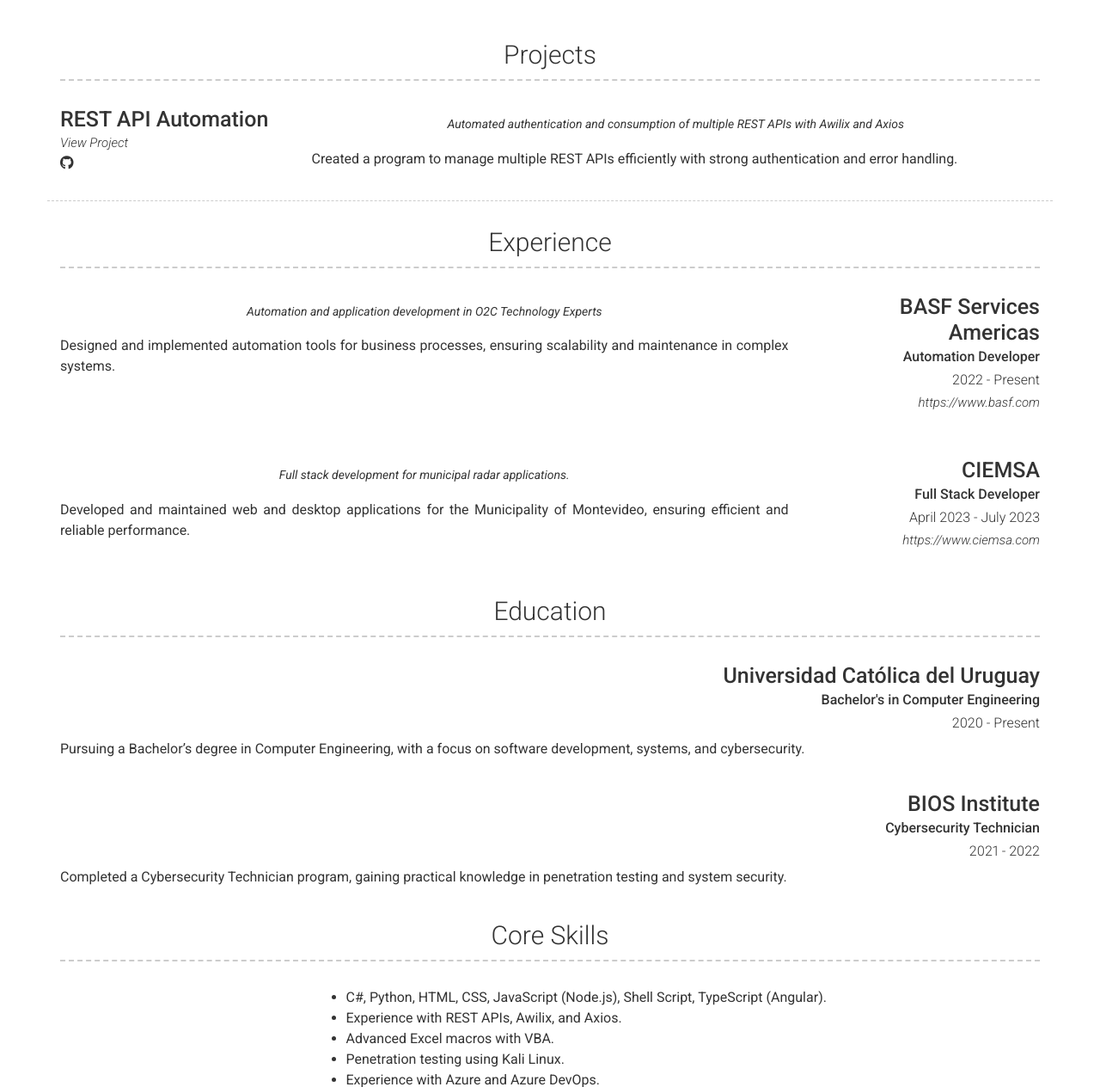
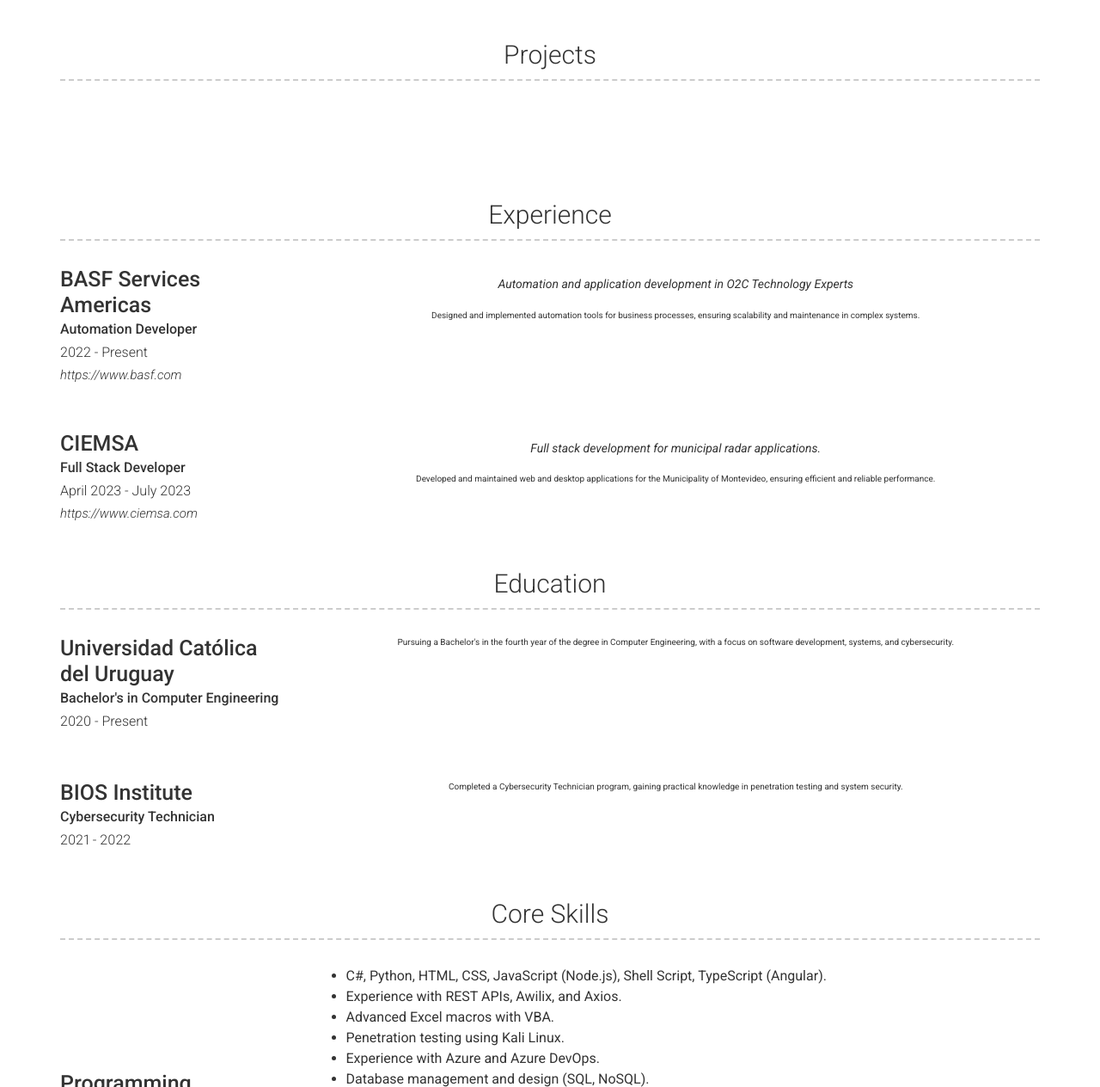
Before and after one commit to sebastianfori/sebastianfori.github.io, a Jekyll site: the page built from index.md, in a window 1280 px wide and 1400 px high, scrolled down 370 px, cut to the strip 136-1400 px from the top of the window. Shown: the whole strip at 86% size. Built offline with Jekyll 4.4.1, drawn with Linux system fonts in a browser that asks for light colours; nearby versions of some CDN libraries.

Commit message:
Update _config.yml

```diff
--- a/_config.yml
+++ b/_config.yml
@@ -30,15 +30,6 @@ content:
   - title: Projects
     layout: list
     content:
-      - layout: left
-        border: weak
-        title: REST API Automation
-        link: https://github.com/your-profile/rest-api-automation
-        link_text: View Project
-        additional_links:
-          - title: GitHub
-            icon: fab fa-github
-            url: https://github.com/your-profile/rest-api-automation
         quote: >
           Automated authentication and consumption of multiple REST APIs with Awilix and Axios
         description: |
@@ -47,7 +38,7 @@ content:
   - title: Experience
     layout: list
     content:
-      - layout: right
+      - layout: left
         title: BASF Services Americas
         sub_title: Automation Developer
         caption: 2022 - Present
@@ -55,9 +46,11 @@ content:
         quote: >
           Automation and application development in O2C Technology Experts
         description: |
-          Designed and implemented automation tools for business processes, ensuring scalability and maintenance in complex systems.
+          <div class="text-center">
+            Designed and implemented automation tools for business processes, ensuring scalability and maintenance in complex systems.
+          </div>
 
-      - layout: right
+      - layout: left
         title: CIEMSA
         sub_title: Full Stack Developer
         caption: April 2023 - July 2023
@@ -65,24 +58,31 @@ content:
         quote: >
           Full stack development for municipal radar applications.
         description: |
-          Developed and maintained web and desktop applications for the Municipality of Montevideo, ensuring efficient and reliable performance.
+          <div class="text-center">
+            Developed and maintained web and desktop applications for the Municipality of Montevideo, ensuring efficient and reliable performance.
+          </div>
 
   - title: Education
     layout: list
     content:
-      - layout: top-right
+      - layout: left
         title: Universidad Católica del Uruguay
         sub_title: Bachelor's in Computer Engineering
         caption: 2020 - Present
         description: |
-          Pursuing a Bachelor's degree in Computer Engineering, with a focus on software development, systems, and cybersecurity.
+          <div class="text-center">
+            Pursuing a Bachelor's in the fourth year of the degree in Computer Engineering, with a focus on software development, systems, and cybersecurity.
+          </div>
 
-      - layout: top-right
+      - layout: left
         title: BIOS Institute
         sub_title: Cybersecurity Technician
         caption: 2021 - 2022
         description: |
-          Completed a Cybersecurity Technician program, gaining practical knowledge in penetration testing and system security.
+          <div class="text-center">
+              Completed a Cybersecurity Technician program, gaining practical knowledge in penetration testing and system security.
+          </div>
+
 
   - title: Core Skills
     layout: list
```
